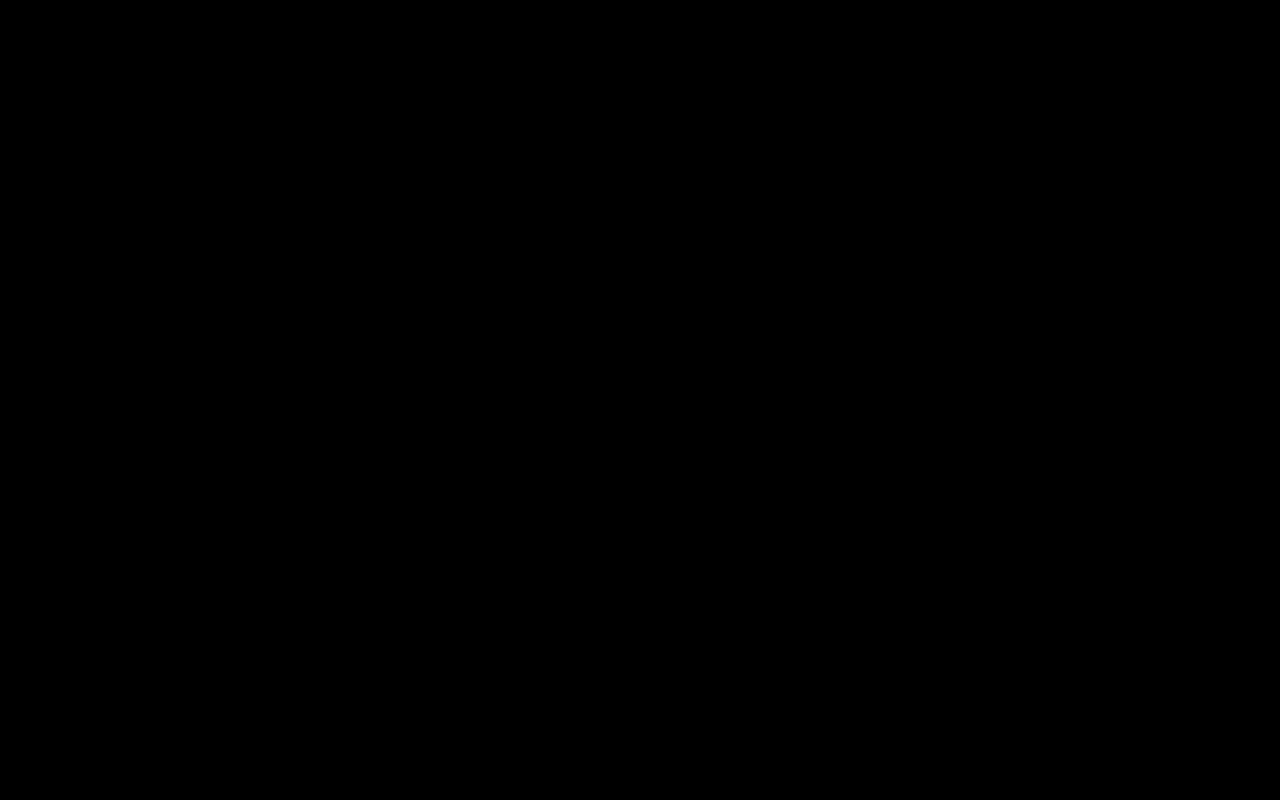
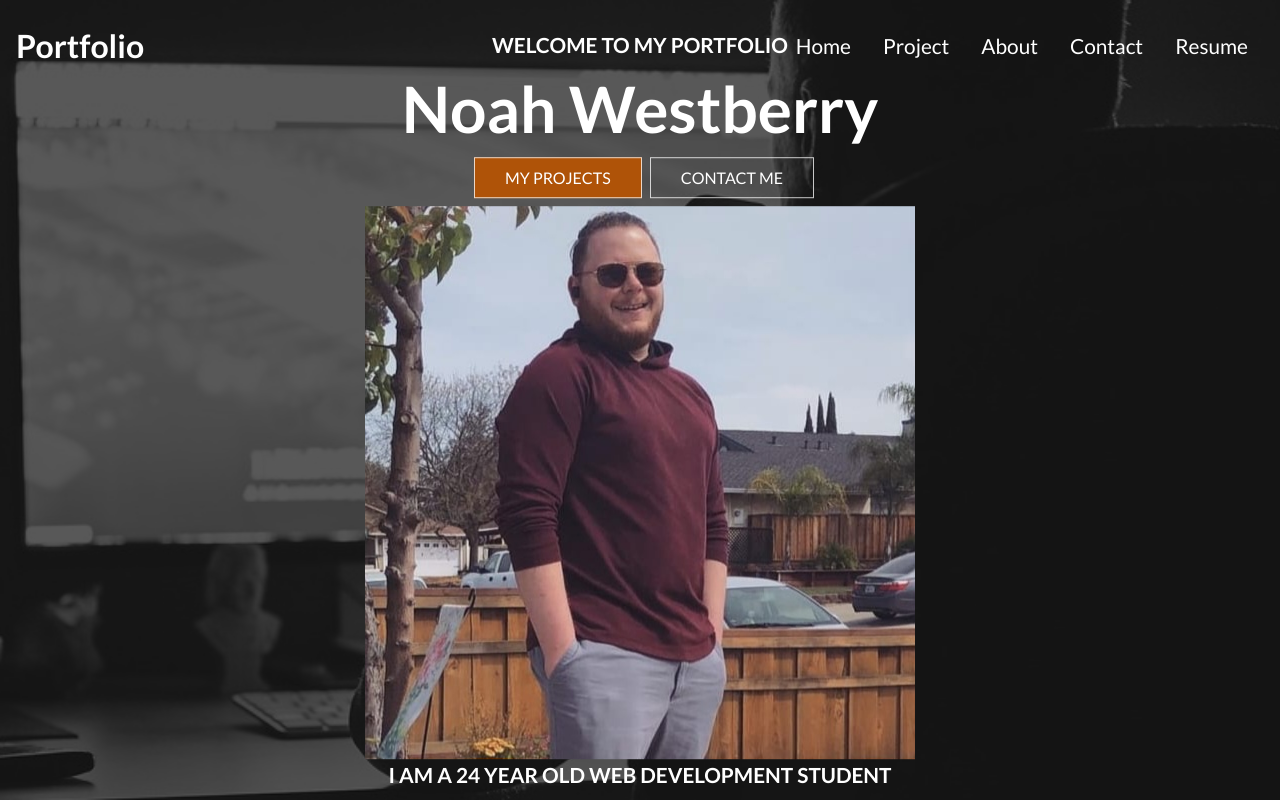
Before and after one commit to noahwesttech/Reactable-Portfolio, a React (Create React App) app: page / in a window 1280 px wide. Before the commit this address had no page. Shown: the top 800 px of the page. Built offline with nearby package versions, Linux system fonts and the light colour scheme.

Commit message:
fixed routing error

```diff
--- a/src/App.js
+++ b/src/App.js
@@ -1,6 +1,6 @@
 import React from "react";
 import "./index.css";
-import Home from "./routes/Home"
+import Home from "./routes/About"
 import Project from "./routes/Project"
 import Contact from "./routes/Contact"
 
@@ -10,9 +10,9 @@ import Resume from "./routes/Resume";
 function App() {
   return (
     <Routes>
-      <Route path="/about" element={<Home />} />
+      <Route path="/" element={<Home />} />
       <Route path="/project" element={<Project />} />
-      <Route path="/about" element={<Home />} />
+      <Route path="/" element={<Home />} />
       <Route path="/contact" element={<Contact />} />
       <Route path="/resume" element={<Resume />} />
     </Routes>
--- a/src/components/Navbar.js
+++ b/src/components/Navbar.js
@@ -17,13 +17,13 @@ const Navbar = () => {
         </Link>
         <ul className={ click ? "nav-menu active" : "nav-menu" }>
             <li>
-                <Link to="/about">Home</Link>
+                <Link to="/">Home</Link>
             </li>
             <li>
                 <Link to="/project">Project</Link>
             </li>
             <li>
-                <Link to="/about">About</Link>
+                <Link to="/">About</Link>
             </li>
             <li>
                 <Link to="/contact">Contact</Link>
--- a/src/routes/About.js
+++ b/src/routes/About.js
@@ -1,13 +1,13 @@
 import React from 'react'
 import Navbar from "../components/Navbar";
 import Footer from "../components/Footer";
-import HeroImg2 from '../components/HeroImg2';
+import HeroImg from '../components/HeroImg';
 
 const About = () => {
   return (
     <div>
       <Navbar />
-      <HeroImg2 heading="ABOUT ME" text="Student, IT Specialist, Coding Pupil" />
+      <HeroImg heading="ABOUT ME" text="Student, IT Specialist, Coding Pupil" />
       <Footer />
     </div>
   )
```
